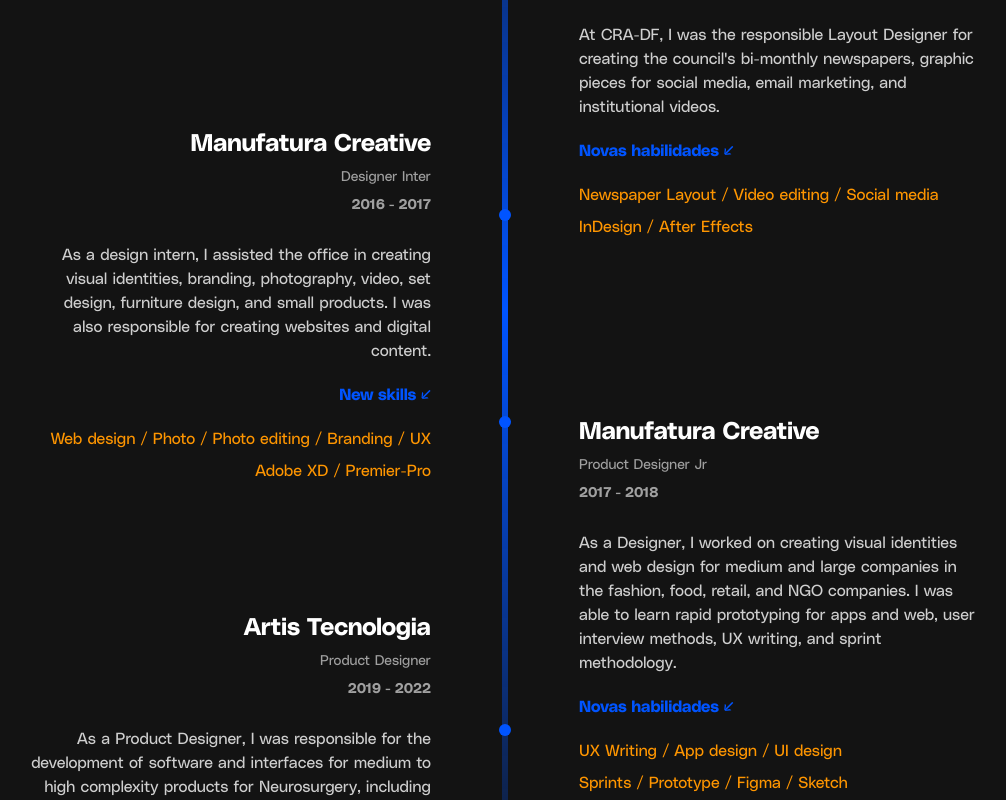
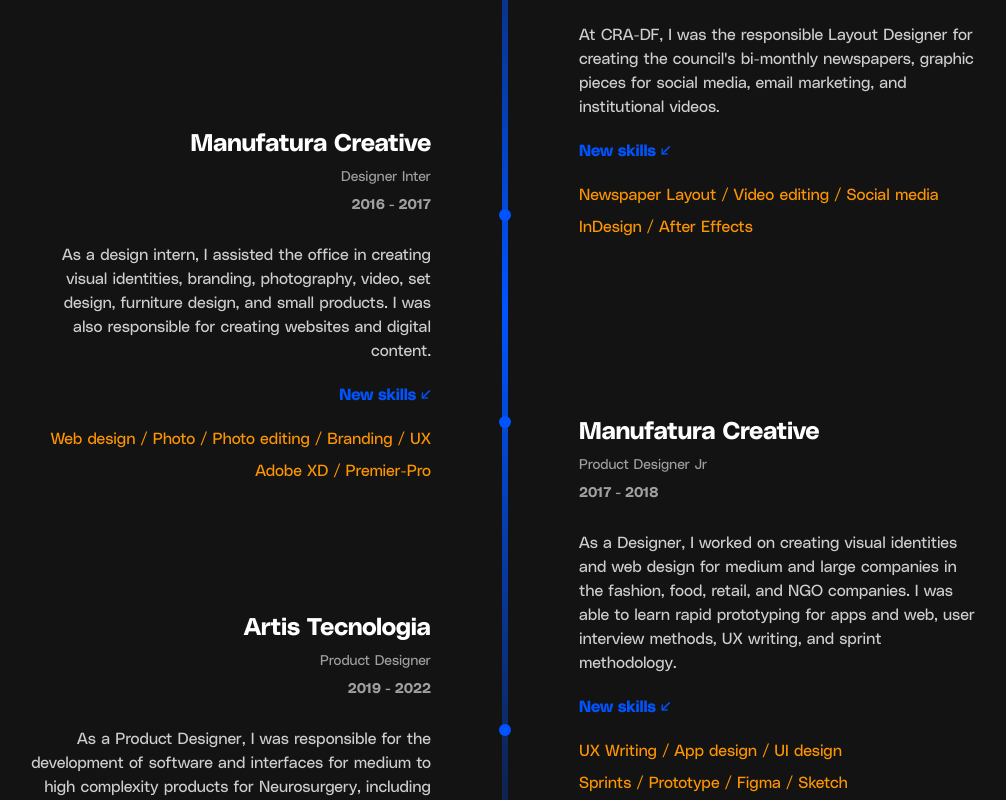
Before and after one commit to creisbarbosa/cassio-website, a Next.js app: page / in a window 1280 px wide. Shown: the part 2100-2900 px from the top of the page, without its empty margins (135-1141 px from the left). Built offline with nearby package versions, Linux system fonts and the light colour scheme.

Commit message:
New skills resolved

```diff
--- a/src/components/Timeline.tsx
+++ b/src/components/Timeline.tsx
@@ -99,7 +99,7 @@
                   <strong className="text-sm font-normal text-white/60">{job.role}</strong>
                   <strong className="text-sm text-white/60">{job.period}</strong>
                   <p className="text-white/80 mt-5 max-w-[25rem]">{job.text}</p>
-                  <h3 className="text-cyan font-bold mt-3">Novas habilidades ↙</h3>
+                  <h3 className="text-cyan font-bold mt-3">New skills ↙</h3>
                   <p className="text-yellow mt-3">{job.firstSkills}</p>
                   <p className="text-yellow max-w-[25rem]">{job.secondSkills}</p>
                 </div>
```
